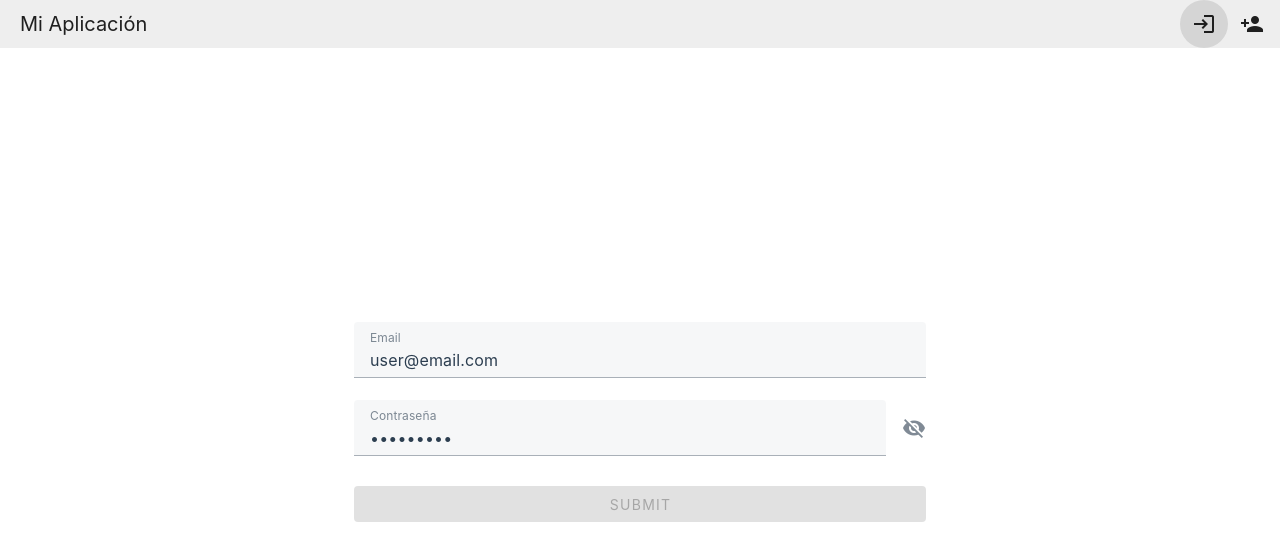
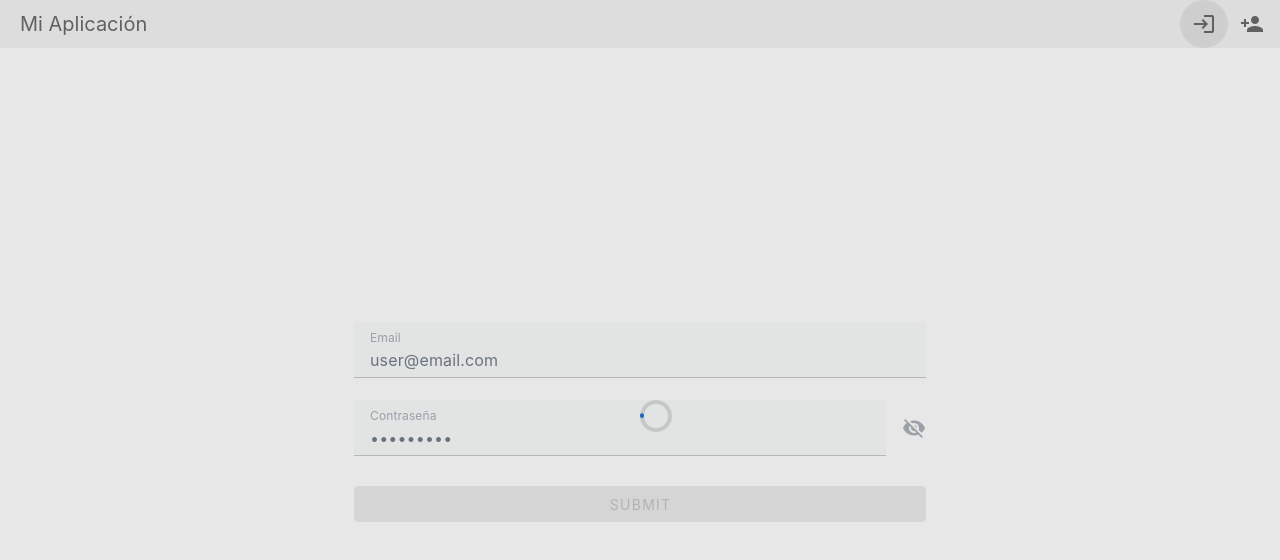
Before and after one commit to marcosjrs/vue3-pinia-script-setup-firebase9-cascaron-registro-proteccion-urls, a Vue app: page /login in a window 1280 px wide. Both pictures are taken after a click on the button "SUBMIT". Shown: the top 560 px of the page. Built offline with nearby package versions, Linux system fonts and the light colour scheme; no server answers.

Commit message:
Mostramos un velo, para que no pulsen nada mientras se acaba de logar o registrar

```diff
--- a/src/App.vue
+++ b/src/App.vue
@@ -16,6 +16,9 @@ const logout = ()=>{
 </script>
 
 <template>
+  <div v-if="inAction" class="text-center velo" >
+    <v-progress-circular indeterminate color="primary" ></v-progress-circular>
+  </div>
   <header>
     <v-toolbar density="compact">
       <v-toolbar-title>Mi Aplicación</v-toolbar-title>
@@ -40,10 +43,22 @@ const logout = ()=>{
     </v-toolbar>
   </header>
   <v-container>
-    <RouterView />
+    <RouterView/>
   </v-container>
 </template>
 
 <style scoped>
-
+.velo {
+  background-color: rgba(194, 194, 194, 0.4);
+  height: 100vh;
+  position: absolute;
+  user-select: none;
+  width: 100vw;
+  z-index: 1;
+}
+.velo div{
+  left: 50vw;
+  position: absolute;
+  top: 50vh;
+}
 </style>
```
